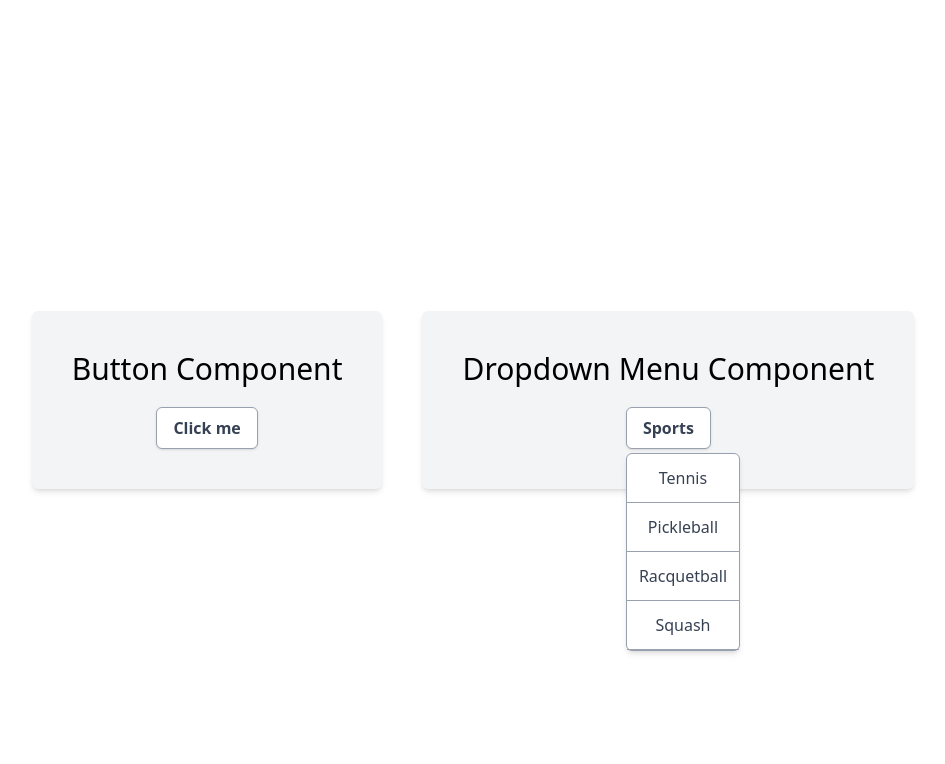
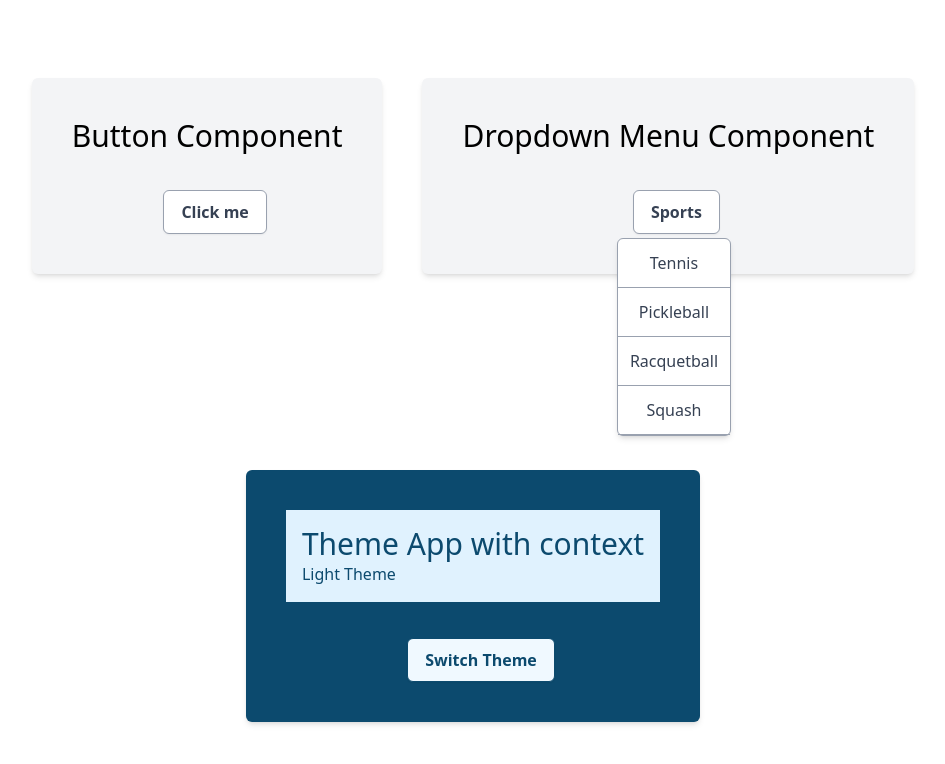
Before and after one commit to m-essam-s/reusability, a React (Vite) app: page / in a window 1280 px wide. Shown: the top 764 px of the page, without its empty margins (167-1112 px from the left). Built offline with nearby package versions, Linux system fonts and the light colour scheme.

Commit message:
feat: context api

```diff
--- a/src/App.css
+++ b/src/App.css
@@ -0,0 +1,55 @@
+
+header {
+  padding-left: 1rem;
+}
+
+header.light-theme {
+  background-color: #E0F2FE;
+  color: #0C4A6E;
+}
+
+header.dark-theme {
+  background-color: #075985;
+  color: #E0F2FE;
+
+}
+
+.container.dark-theme {
+  background-color: #0C4A6E;
+  color: #F0F9FF;
+}
+
+.container.light-theme {
+  background-color: #F0F9FF;
+  color: #0C4A6E;
+}
+
+button {
+  box-shadow: 0px 1px 2px rgba(0, 0, 0, 0.05);
+  cursor: pointer;
+  font-weight: 700;
+  padding: 9px 17px;
+  border-radius: 6px;
+  line-height: 24px;
+  display: flex;
+  align-items: center;
+  margin-left: 1rem;
+  margin-top: 1rem;
+}
+
+button:focus {
+  outline: none;
+}
+
+button.dark-theme {
+  border: 1px solid #F0F9FF;
+  background-color: #0C4A6E;
+  color: #F0F9FF;
+}
+
+button.light-theme {
+  border: 1px solid #0C4A6E;
+  background-color: #F0F9FF;
+  color: #0C4A6E;
+
+}
--- a/src/App.tsx
+++ b/src/App.tsx
@@ -4,6 +4,7 @@ import Menu from './components/Menu/Menu'
 import MenuButton from './components/Menu/MenuButton'
 import MenuDropdown from './components/Menu/MenuDropdown'
 import MenuItem from './components/Menu/MenuItem'
+import Theme from './components/Theme/Theme'
 
 function App() {
   const sports = ["Tennis", "Pickleball", "Racquetball", "Squash"]
@@ -32,6 +33,10 @@ function App() {
         </Menu>
       </section>
 
+      <section>
+        <Theme />
+      </section>
+
     </main>
   )
 }
--- /dev/null
+++ b/src/components/Theme/Button.tsx
@@ -0,0 +1,12 @@
+import React from "react"
+import { ThemeContext } from "./Theme"
+
+export default function Button() {
+    const value = React.useContext(ThemeContext)
+
+    return (
+        <button className={`${value}-theme`}>
+            Switch Theme
+        </button>
+    )
+}
--- /dev/null
+++ b/src/components/Theme/Header.tsx
@@ -0,0 +1,13 @@
+import React from "react"
+import { ThemeContext } from "./Theme"
+
+export default function Header() {
+    const value = React.useContext(ThemeContext)
+
+    return (
+        <header className={`${value}-theme flex flex-col items-start p-4`}>
+            <h1 className='text-3xl'> Theme App with context </h1>
+            <h1>{value === "light" ? "Light" : "Dark"} Theme</h1>
+        </header>
+    )
+}
--- /dev/null
+++ b/src/components/Theme/Theme.tsx
@@ -0,0 +1,18 @@
+import Header from "./Header"
+import Button from "./Button"
+import { createContext } from "react"
+
+const ThemeContext = createContext("light")
+
+export default function Theme() {
+    return (
+        <ThemeContext.Provider value="light">
+            <section className="container dark-theme flex flex-col items-center bg-gray-100 p-10 rounded-md shadow-md gap-5">
+                <Header />
+                <Button />
+            </section>
+        </ThemeContext.Provider>
+    )
+}
+
+export { ThemeContext }
```
